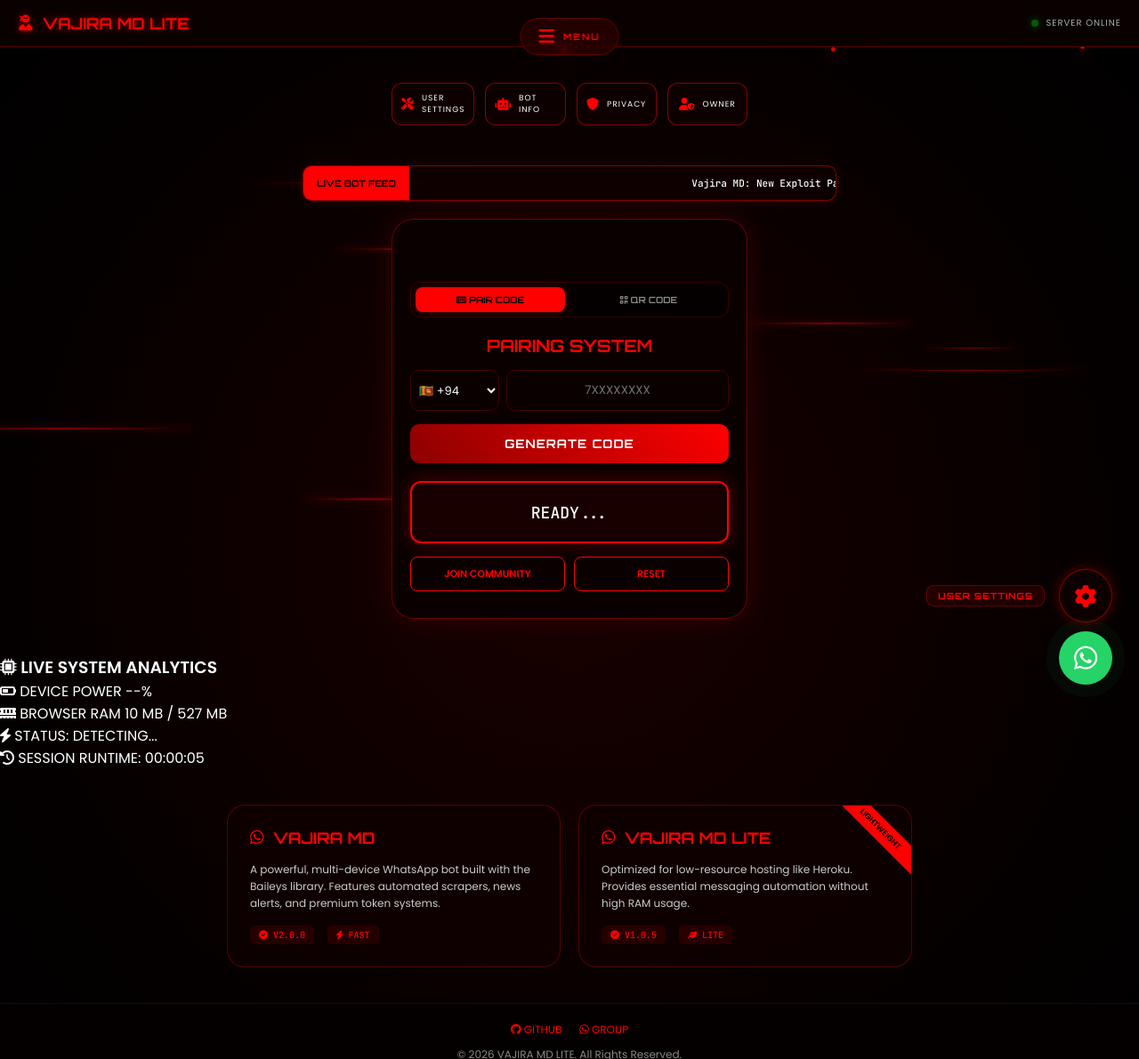
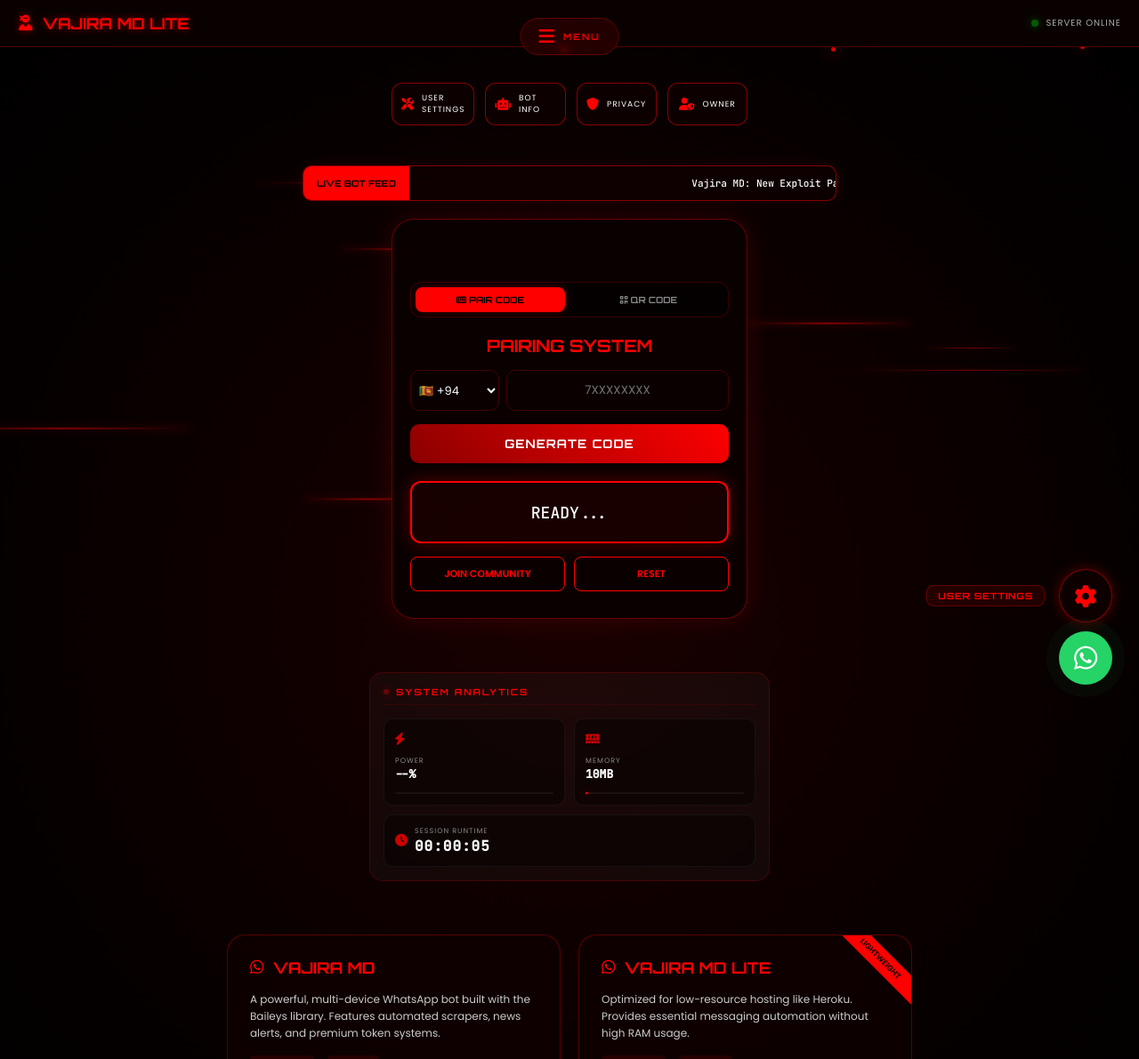
Before and after one commit to webscrape2003/Webtest, a plain HTML site: page index.html in a window 1280 px wide. Shown: the top 1191 px of the page at 89% size. Drawn offline with Linux system fonts and the light colour scheme.

Commit message:
Enhance system dashboard with new styles and elements
Refactor system monitor layout and styles, add new dashboard elements.

```diff
--- a/index.html
+++ b/index.html
@@ -29,19 +29,115 @@
 
 
 
-.ram-color { background: linear-gradient(90deg, #ff0000, #ff5f5f) !important; }
-#bat-fill { background: linear-gradient(90deg, #ff0000, #990000); transition: width 1s ease-in-out; }
-
-/* Pulse animation for charging status */
-.charging-pulse {
-    animation: pulse-red 2s infinite;
-}
-
-@keyframes pulse-red {
-    0% { opacity: 1; }
-    50% { opacity: 0.5; }
-    100% { opacity: 1; }
-}
+.system-dashboard {
+    background: rgba(255, 255, 255, 0.03);
+    backdrop-filter: blur(10px);
+    border: 1px solid rgba(255, 0, 0, 0.2);
+    border-radius: 15px;
+    padding: 15px;
+    margin: 20px auto;
+    width: 90%;
+    max-width: 450px;
+}
+
+.monitor-header {
+    display: flex;
+    align-items: center;
+    gap: 8px;
+    margin-bottom: 15px;
+    padding-bottom: 8px;
+    border-bottom: 1px solid rgba(255, 0, 0, 0.1);
+}
+
+.header-text {
+    font-family: 'Orbitron', sans-serif;
+    font-size: 10px;
+    letter-spacing: 2px;
+    color: #ff0000;
+}
+
+.pulse-icon {
+    width: 6px;
+    height: 6px;
+    background: #ff0000;
+    border-radius: 50%;
+    box-shadow: 0 0 10px #ff0000;
+    animation: blink 1.5s infinite;
+}
+
+.stats-grid {
+    display: grid;
+    grid-template-columns: 1fr 1fr;
+    gap: 10px;
+}
+
+.stat-card {
+    background: rgba(0, 0, 0, 0.4);
+    padding: 12px;
+    border-radius: 10px;
+    border: 1px solid rgba(255, 255, 255, 0.05);
+    display: flex;
+    flex-direction: column;
+    gap: 8px;
+}
+
+.stat-card.wide {
+    grid-column: span 2;
+    flex-direction: row;
+    align-items: center;
+}
+
+.card-icon {
+    color: #ff0000;
+    font-size: 14px;
+    opacity: 0.8;
+}
+
+.card-data {
+    display: flex;
+    flex-direction: column;
+}
+
+.label {
+    font-size: 8px;
+    color: #888;
+    text-transform: uppercase;
+    letter-spacing: 1px;
+}
+
+.value {
+    font-family: 'JetBrains Mono', monospace;
+    font-size: 13px;
+    color: #fff;
+    font-weight: bold;
+}
+
+.mini-bar-bg {
+    width: 100%;
+    height: 2px;
+    background: rgba(255, 255, 255, 0.05);
+    border-radius: 2px;
+    margin-top: 4px;
+}
+
+.mini-bar-fill {
+    height: 100%;
+    width: 0%;
+    background: #ff0000;
+    box-shadow: 0 0 8px #ff0000;
+    transition: width 1s cubic-bezier(0.4, 0, 0.2, 1);
+}
+
+@keyframes blink {
+    0% { opacity: 0.3; }
+    50% { opacity: 1; }
+    100% { opacity: 0.3; }
+}
+
+.monospace { font-size: 16px !important; letter-spacing: 1px; }
+
+
+
 
 
 
@@ -1207,32 +1303,38 @@
 
 
 
-<div class="system-monitor">
-    <h3 class="monitor-title"><i class="fas fa-microchip"></i> LIVE SYSTEM ANALYTICS</h3>
-
-    <div class="stat-item">
-        <div class="stat-info">
-            <span><i class="fas fa-battery-half"></i> DEVICE POWER</span>
-            <span id="bat-val">--%</span>
+<div class="system-dashboard">
+    <div class="monitor-header">
+        <span class="pulse-icon"></span>
+        <span class="header-text">SYSTEM ANALYTICS</span>
+    </div>
+
+    <div class="stats-grid">
+        <div class="stat-card">
+            <div class="card-icon"><i class="fas fa-bolt"></i></div>
+            <div class="card-data">
+                <span class="label">POWER</span>
+                <span class="value" id="bat-val">--%</span>
+            </div>
+            <div class="mini-bar-bg"><div id="bat-fill" class="mini-bar-fill"></div></div>
         </div>
-        <div class="progress-bar">
-            <div id="bat-fill" class="progress-fill" style="width: 0%;"></div>
+
+        <div class="stat-card">
+            <div class="card-icon"><i class="fas fa-memory"></i></div>
+            <div class="card-data">
+                <span class="label">MEMORY</span>
+                <span class="value" id="ram-val">-- MB</span>
+            </div>
+            <div class="mini-bar-bg"><div id="ram-fill" class="mini-bar-fill"></div></div>
         </div>
-    </div>
-
-    <div class="stat-item">
-        <div class="stat-info">
-            <span><i class="fas fa-memory"></i> BROWSER RAM</span>
-            <span id="ram-val">-- MB</span>
+
+        <div class="stat-card wide">
+            <div class="card-icon"><i class="fas fa-clock"></i></div>
+            <div class="card-data">
+                <span class="label">SESSION RUNTIME</span>
+                <span class="value monospace" id="runtime-clock">00:00:00</span>
+            </div>
         </div>
-        <div class="progress-bar">
-            <div id="ram-fill" class="progress-fill ram-color" style="width: 0%;"></div>
-        </div>
-    </div>
-
-    <div class="uptime-box">
-        <i class="fas fa-bolt"></i> STATUS: <span id="power-status">DETECTING...</span><br>
-        <i class="fas fa-history"></i> SESSION RUNTIME: <span id="runtime-clock">00:00:00</span>
     </div>
 </div>
 
@@ -1422,63 +1524,41 @@
 
 
 
-// 1. REAL-TIME RUNTIME CLOCK
+// Runtime Logic
 let startTime = Date.now();
-function updateRuntime() {
-    const now = Date.now();
-    const diff = now - startTime;
+function updateDashboard() {
+    // 1. Runtime
+    const diff = Date.now() - startTime;
     const h = Math.floor(diff / 3600000).toString().padStart(2, '0');
     const m = Math.floor((diff % 3600000) / 60000).toString().padStart(2, '0');
     const s = Math.floor((diff % 60000) / 1000).toString().padStart(2, '0');
     document.getElementById('runtime-clock').innerText = `${h}:${m}:${s}`;
-}
-
-// 2. REAL BATTERY USAGE
-async function initBattery() {
-    if ('getBattery' in navigator) {
-        const battery = await navigator.getBattery();
-
-        const updateBatteryInfo = () => {
+
+    // 2. RAM (Chrome/Edge Only)
+    if (performance.memory) {
+        const used = Math.round(performance.memory.usedJSHeapSize / 1048576);
+        const total = Math.round(performance.memory.jsHeapSizeLimit / 1048576);
+        const pct = (performance.memory.usedJSHeapSize / performance.memory.jsHeapSizeLimit) * 100;
+        document.getElementById('ram-val').innerText = `${used}MB`;
+        document.getElementById('ram-fill').style.width = pct + '%';
+    }
+}
+
+// 3. Battery Logic
+if ('getBattery' in navigator) {
+    navigator.getBattery().then(battery => {
+        const sync = () => {
             const level = Math.round(battery.level * 100);
             document.getElementById('bat-val').innerText = level + '%';
             document.getElementById('bat-fill').style.width = level + '%';
-
-            const status = battery.charging ? "CHARGING" : "DISCHARGING";
-            const statusEl = document.getElementById('power-status');
-            statusEl.innerText = status;
-
-            if(battery.charging) statusEl.classList.add('charging-pulse');
-            else statusEl.classList.remove('charging-pulse');
         };
-
-        updateBatteryInfo();
-        battery.addEventListener('levelchange', updateBatteryInfo);
-        battery.addEventListener('chargingchange', updateBatteryInfo);
-    } else {
-        document.getElementById('power-status').innerText = "API UNSUPPORTED";
-    }
-}
-
-// 3. REAL BROWSER RAM USAGE
-function updateRAM() {
-    if (performance.memory) {
-        const usedMint = performance.memory.usedJSHeapSize;
-        const totalMint = performance.memory.jsHeapSizeLimit;
-        const usedMB = Math.round(usedMint / 1048576);
-        const totalMB = Math.round(totalMint / 1048576);
-        const percentage = Math.round((usedMint / totalMint) * 100);
-
-        document.getElementById('ram-val').innerText = `${usedMB} MB / ${totalMB} MB`;
-        document.getElementById('ram-fill').style.width = percentage + '%';
-    } else {
-        document.getElementById('ram-val').innerText = "NOT SUPPORTED";
-    }
-}
-
-// Initialize all monitors
-setInterval(updateRuntime, 1000);
-setInterval(updateRAM, 2000);
-initBattery();
+        sync();
+        battery.onlevelchange = sync;
+        battery.onchargingchange = sync;
+    });
+}
+
+setInterval(updateDashboard, 1000);
 
 
 
```
